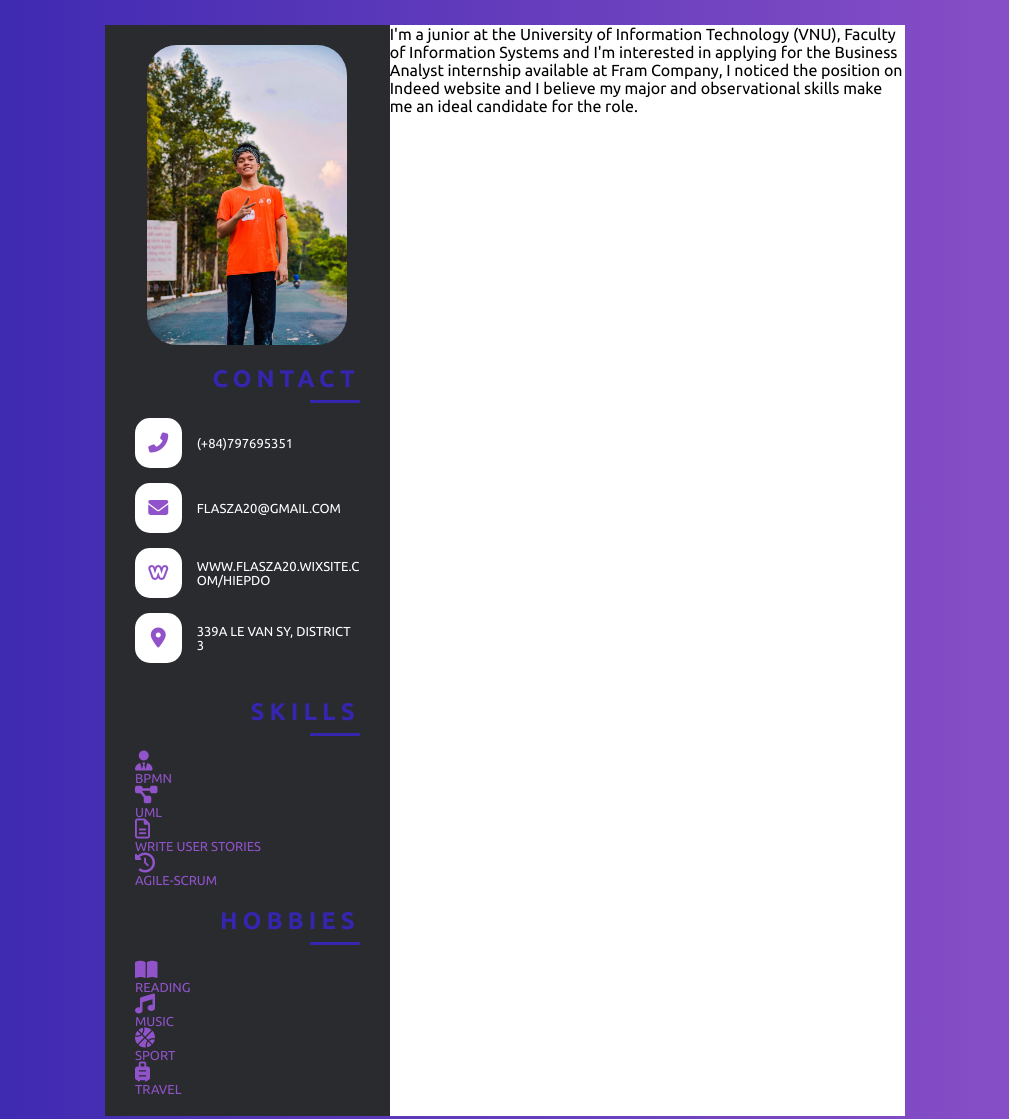
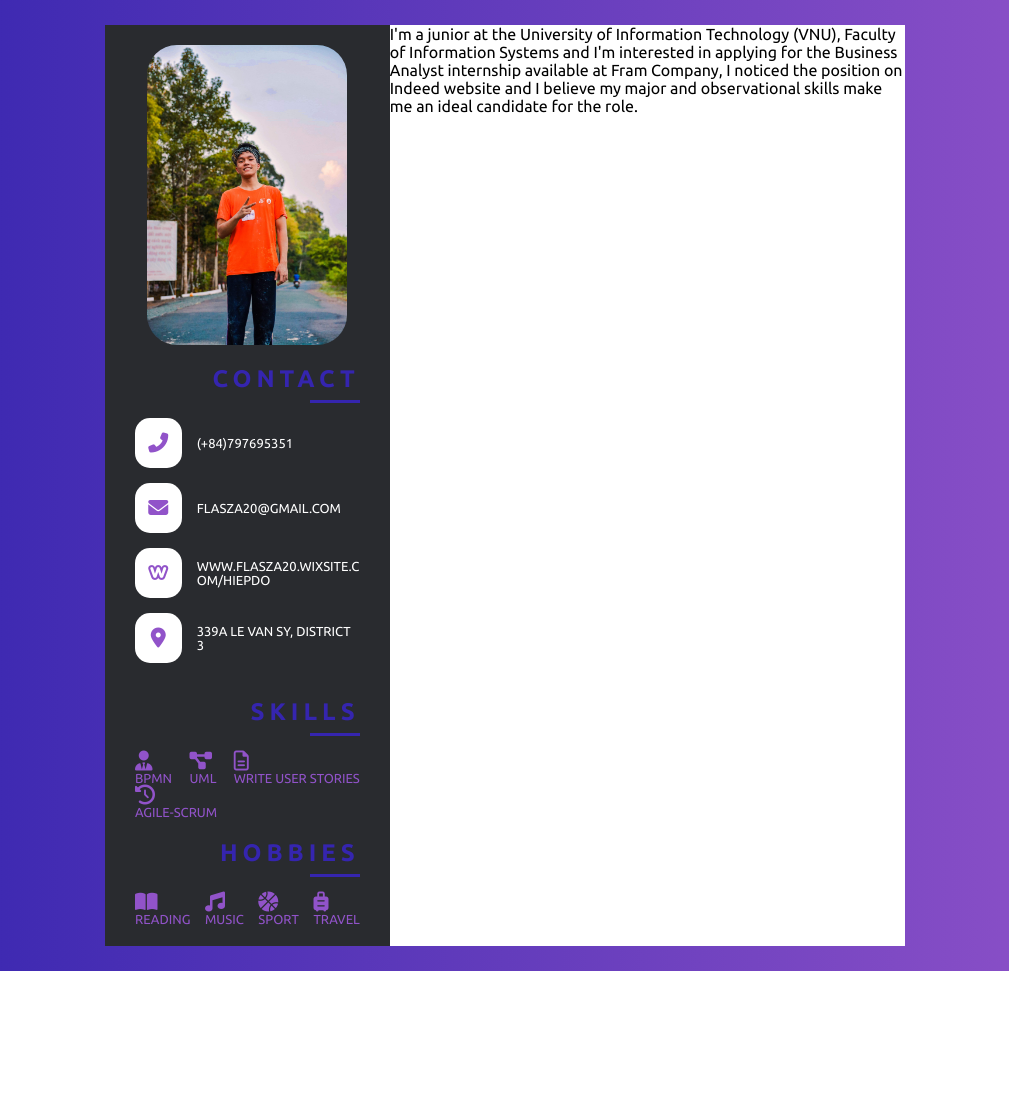
Before and after one commit to challengecup/practice_web, a plain HTML site: page index.html in a window 1280 px wide. Shown: the top 1119 px of the page, without its empty margins (135-1144 px from the left). After the commit the page ends 971 px from the top, so only its background shows below. Drawn offline with Linux system fonts and the light colour scheme.

Commit message:
update .css

```diff
--- a/styles.css
+++ b/styles.css
@@ -98,5 +98,11 @@ body {
     width: calc(100% - 50px);
     word-break: break-word;
     color: #fff;
+}
 
+.skills ul,
+.hobbies ul {
+    display: flex;
+    flex-wrap: wrap;
+    justify-content: space-between;
 }
```
